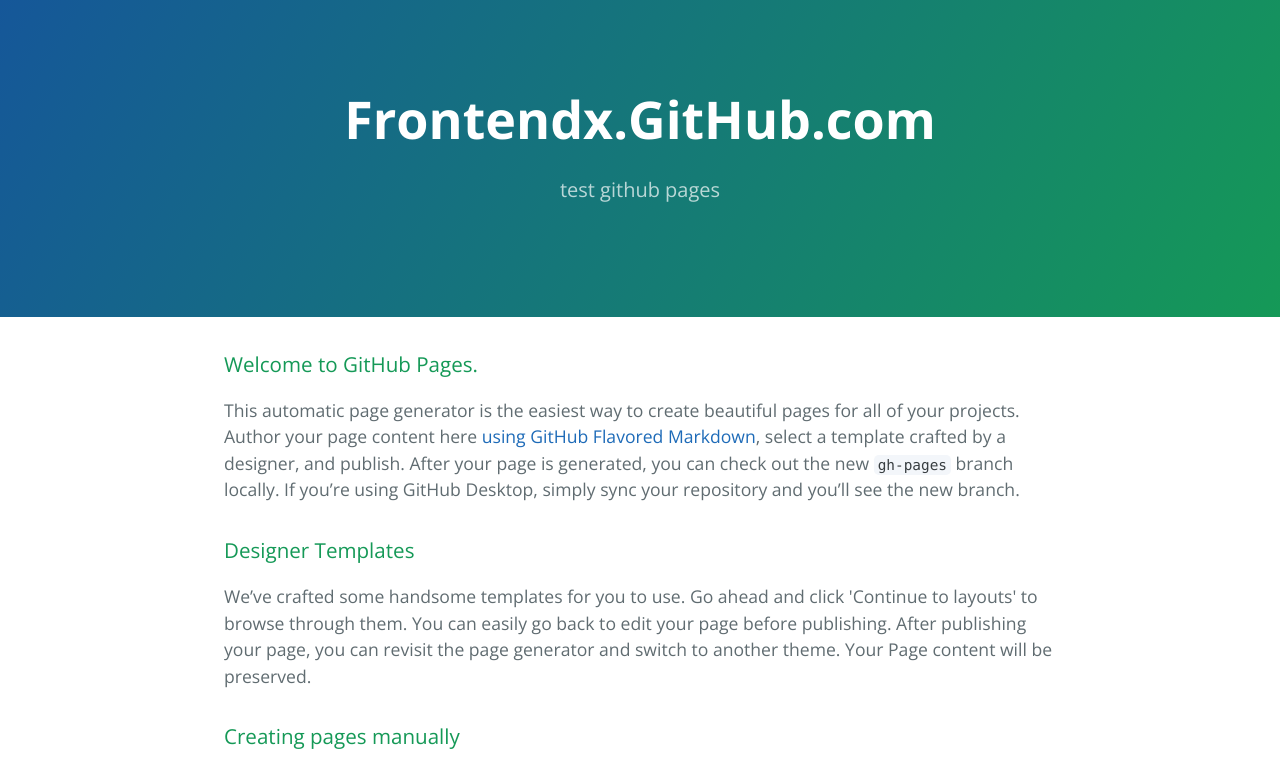
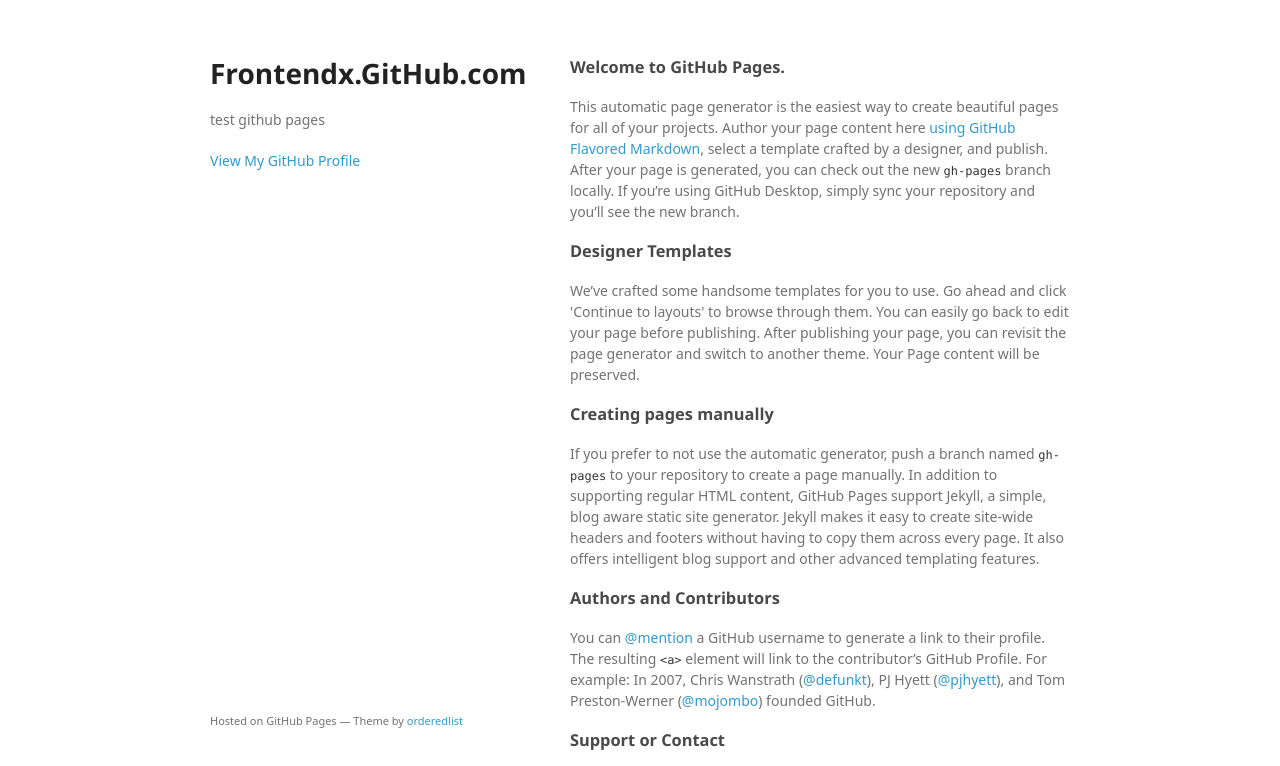
Before and after one commit to frontendX/frontendx.github.com, a plain HTML site: page index.html in a window 1280 px wide. Shown: the top 766 px of the page. Drawn offline with nearby package versions, Linux system fonts and the light colour scheme; a web font is replaced by a local one.

Commit message:
Replace master branch with page content via GitHub

```diff
--- a/index.html
+++ b/index.html
@@ -1,22 +1,29 @@
-<!DOCTYPE html>
-<html lang="en-us">
+<!doctype html>
+<html>
   <head>
-    <meta charset="UTF-8">
+    <meta charset="utf-8">
+    <meta http-equiv="X-UA-Compatible" content="chrome=1">
     <title>Frontendx.GitHub.com by frontendX</title>
-    <meta name="viewport" content="width=device-width, initial-scale=1">
-    <link rel="stylesheet" type="text/css" href="stylesheets/normalize.css" media="screen">
-    <link href='https://fonts.googleapis.com/css?family=Open+Sans:400,700' rel='stylesheet' type='text/css'>
-    <link rel="stylesheet" type="text/css" href="stylesheets/stylesheet.css" media="screen">
-    <link rel="stylesheet" type="text/css" href="stylesheets/github-light.css" media="screen">
+
+    <link rel="stylesheet" href="stylesheets/styles.css">
+    <link rel="stylesheet" href="stylesheets/github-light.css">
+    <meta name="viewport" content="width=device-width">
+    <!--[if lt IE 9]>
+    <script src="//html5shiv.googlecode.com/svn/trunk/html5.js"></script>
+    <![endif]-->
   </head>
   <body>
-    <section class="page-header">
-      <h1 class="project-name">Frontendx.GitHub.com</h1>
-      <h2 class="project-tagline">test github pages</h2>
-    </section>
+    <div class="wrapper">
+      <header>
+        <h1>Frontendx.GitHub.com</h1>
+        <p>test github pages</p>
 
-    <section class="main-content">
-      <h3>
+
+        <p class="view"><a href="https://github.com/frontendX">View My GitHub Profile</a></p>
+
+      </header>
+      <section>
+        <h3>
 <a id="welcome-to-github-pages" class="anchor" href="#welcome-to-github-pages" aria-hidden="true"><span aria-hidden="true" class="octicon octicon-link"></span></a>Welcome to GitHub Pages.</h3>
 
 <p>This automatic page generator is the easiest way to create beautiful pages for all of your projects. Author your page content here <a href="https://guides.github.com/features/mastering-markdown/">using GitHub Flavored Markdown</a>, select a template crafted by a designer, and publish. After your page is generated, you can check out the new <code>gh-pages</code> branch locally. If you’re using GitHub Desktop, simply sync your repository and you’ll see the new branch.</p>
@@ -40,14 +47,12 @@
 <a id="support-or-contact" class="anchor" href="#support-or-contact" aria-hidden="true"><span aria-hidden="true" class="octicon octicon-link"></span></a>Support or Contact</h3>
 
 <p>Having trouble with Pages? Check out our <a href="https://help.github.com/pages">documentation</a> or <a href="https://github.com/contact">contact support</a> and we’ll help you sort it out.</p>
-
-      <footer class="site-footer">
-
-        <span class="site-footer-credits">This page was generated by <a href="https://pages.github.com">GitHub Pages</a> using the <a href="https://github.com/jasonlong/cayman-theme">Cayman theme</a> by <a href="https://twitter.com/jasonlong">Jason Long</a>.</span>
+      </section>
+      <footer>
+        <p><small>Hosted on GitHub Pages &mdash; Theme by <a href="https://github.com/orderedlist">orderedlist</a></small></p>
       </footer>
-
-    </section>
-
+    </div>
+    <script src="javascripts/scale.fix.js"></script>
 
   </body>
 </html>
```
